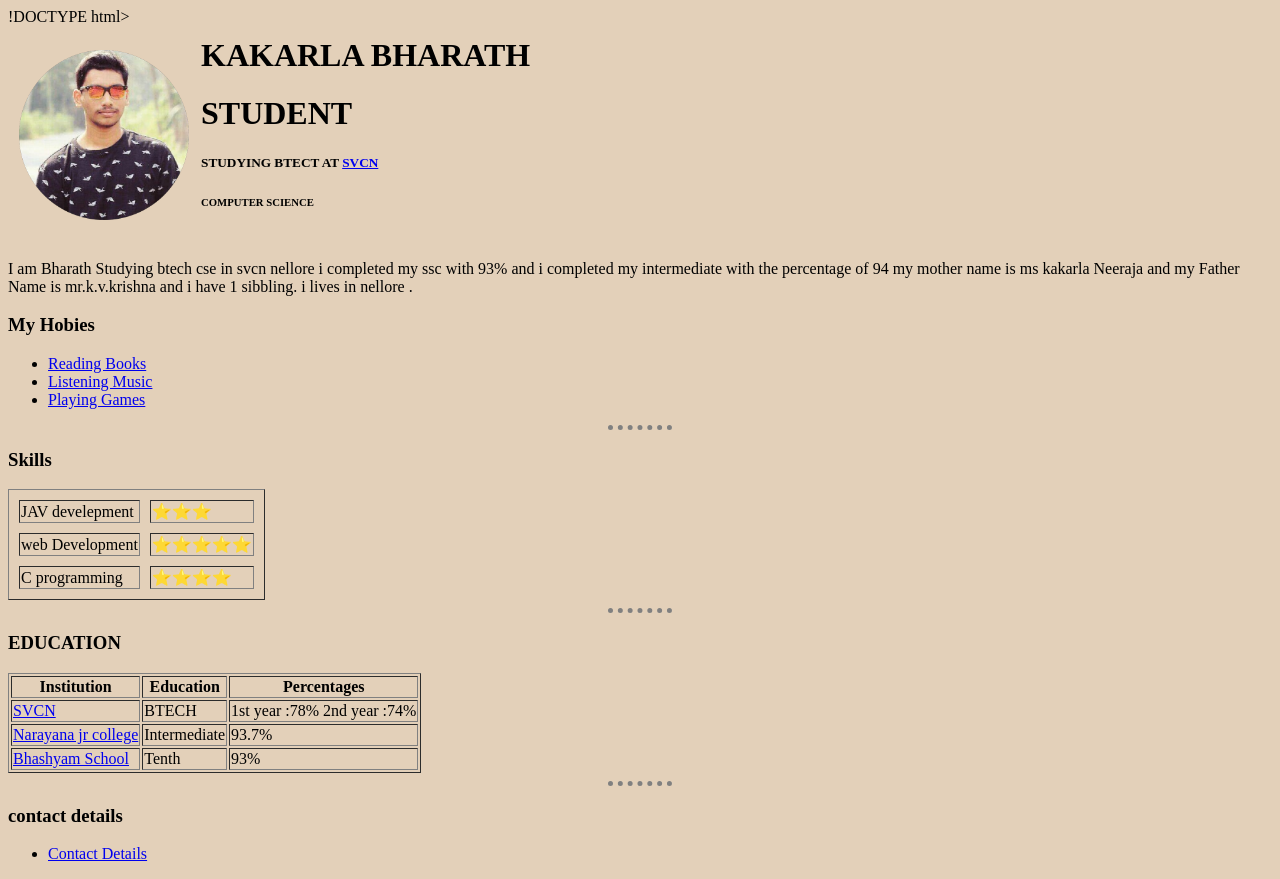
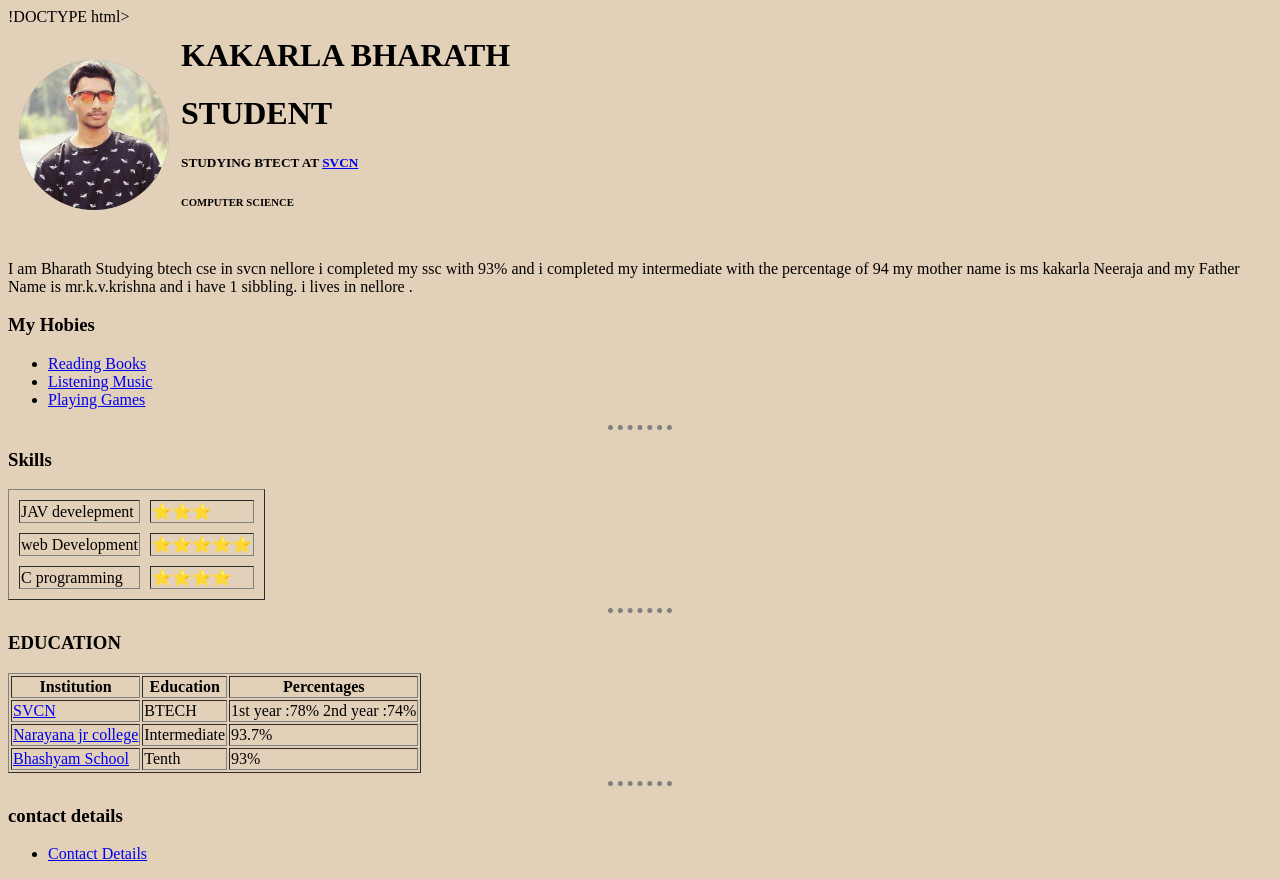
Before and after one commit to bharathk24/cv, a plain HTML site: page index.html in a window 1280 px wide. Drawn offline with Linux system fonts and the light colour scheme.

Commit message:
Update index.html

```diff
--- a/index.html
+++ b/index.html
@@ -21,7 +21,7 @@
 
     <table cellspacing="10">
       <tr>
-        <td><img src="circle-cropped.png" alt="Bharath pic" width="170" height="170" />
+        <td><img src="circle-cropped.png" alt="Bharath pic" width="150" height="150" />
         </td>
         <td><h1><strong>KAKARLA BHARATH</strong></h1>
           <h1><strong>STUDENT</strong></h1>
```
